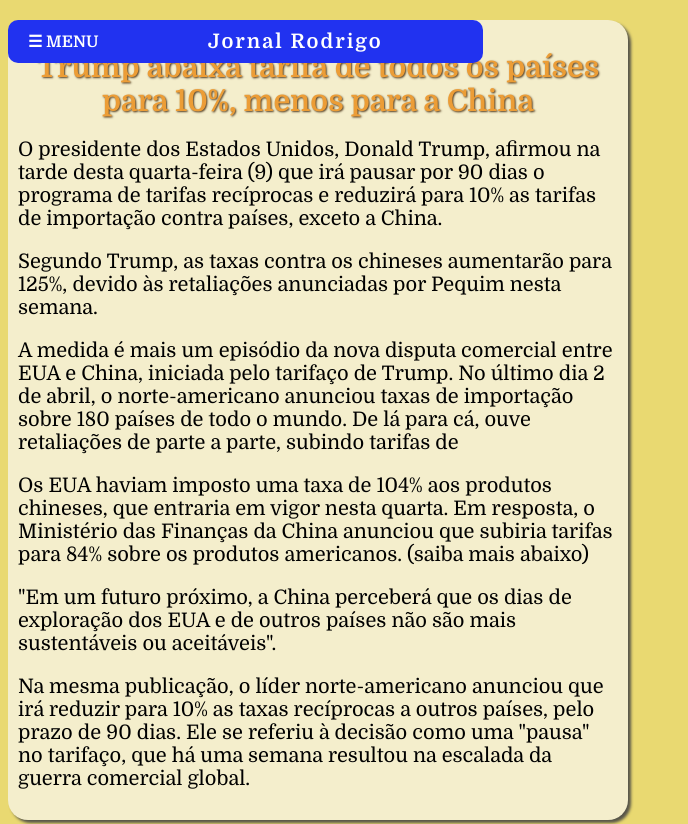
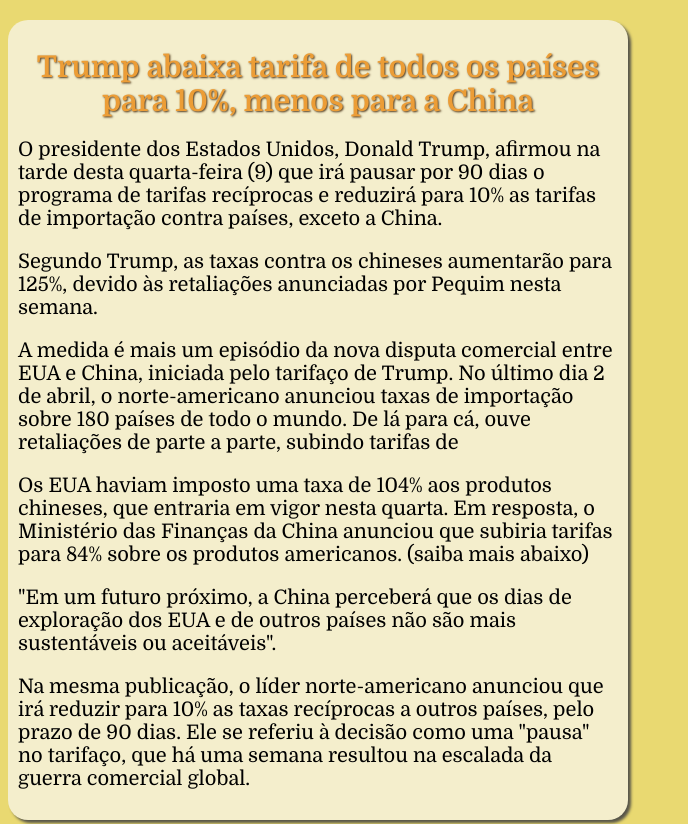
Before and after one commit to rdpagamer2/jornal, a plain HTML site: page index.html in a window 1280 px wide. Shown: the top 824 px of the page, without its empty margins (0-688 px from the left). Drawn offline with Linux system fonts and the light colour scheme.

Commit message:
Update index.html

```diff
--- a/index.html
+++ b/index.html
@@ -10,11 +10,7 @@
     <link rel="stylesheet" href="src/css/style.css">
 </head>
 <body>
-    <header class="topo">
-        <div class="menu">☰ MENU</div>
-        <div class="titulo">Jornal Rodrigo</div>
-        <div class="espaco"></div> <!-- Só pra balancear -->
-      </header>
+
 
 
     <main>
```
